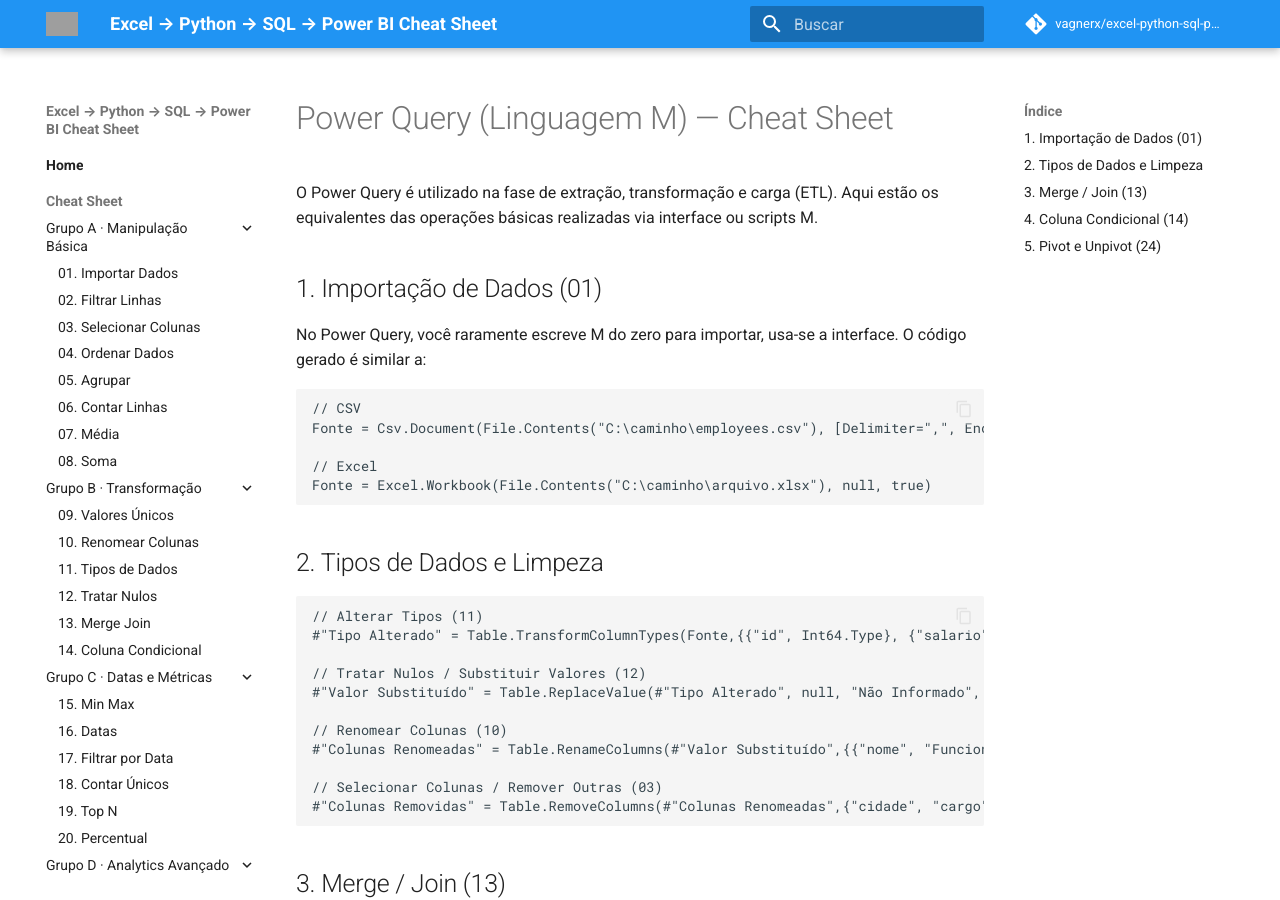
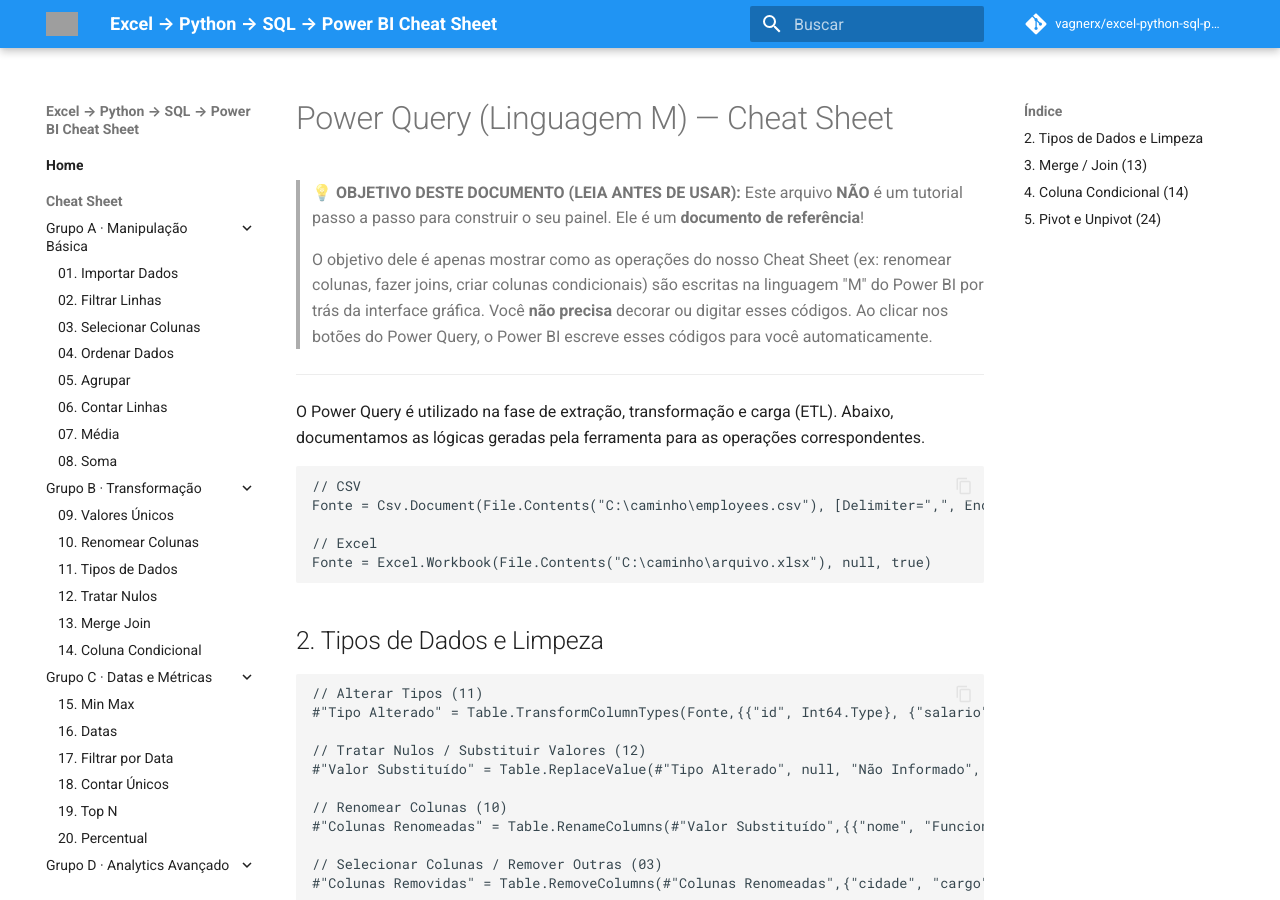
Before and after one commit to vagnerx/excel-python-sql-powerbi-cheatsheet, an MkDocs documentation site: the page built from docs/examples/powerbi/powerquery-m.md, in a window 1280 px wide and 900 px high. Built offline with MkDocs 1.6.1 and Material for MkDocs 9.7.7, drawn with Linux system fonts in a browser that asks for light colours; comment, search, counter and statistics services are not loaded; grey boxes are pictures that could not be loaded.

Commit message:
docs: add big warning explaining the objective of M docs

````diff
--- a/docs/examples/powerbi/powerquery-m.md
+++ b/docs/examples/powerbi/powerquery-m.md
@@ -1,10 +1,13 @@
 # Power Query (Linguagem M) — Cheat Sheet
 
-O Power Query é utilizado na fase de extração, transformação e carga (ETL). Aqui estão os equivalentes das operações básicas realizadas via interface ou scripts M.
+> 💡 **OBJETIVO DESTE DOCUMENTO (LEIA ANTES DE USAR):**
+> Este arquivo **NÃO** é um tutorial passo a passo para construir o seu painel. Ele é um **documento de referência**!
+>
+> O objetivo dele é apenas mostrar como as operações do nosso Cheat Sheet (ex: renomear colunas, fazer joins, criar colunas condicionais) são escritas na linguagem "M" do Power BI por trás da interface gráfica. Você **não precisa** decorar ou digitar esses códigos. Ao clicar nos botões do Power Query, o Power BI escreve esses códigos para você automaticamente.
 
-## 1. Importação de Dados (01)
+---
 
-No Power Query, você raramente escreve M do zero para importar, usa-se a interface. O código gerado é similar a:
+O Power Query é utilizado na fase de extração, transformação e carga (ETL). Abaixo, documentamos as lógicas geradas pela ferramenta para as operações correspondentes.
 
 ```powerquery-m
 // CSV
````
